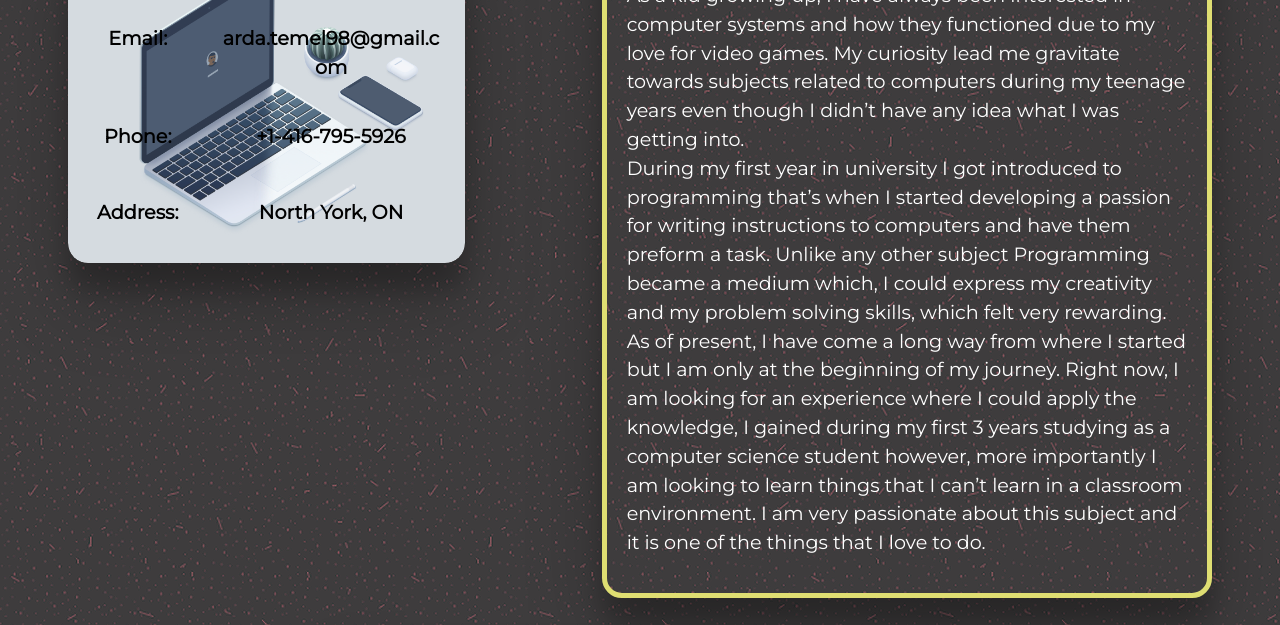
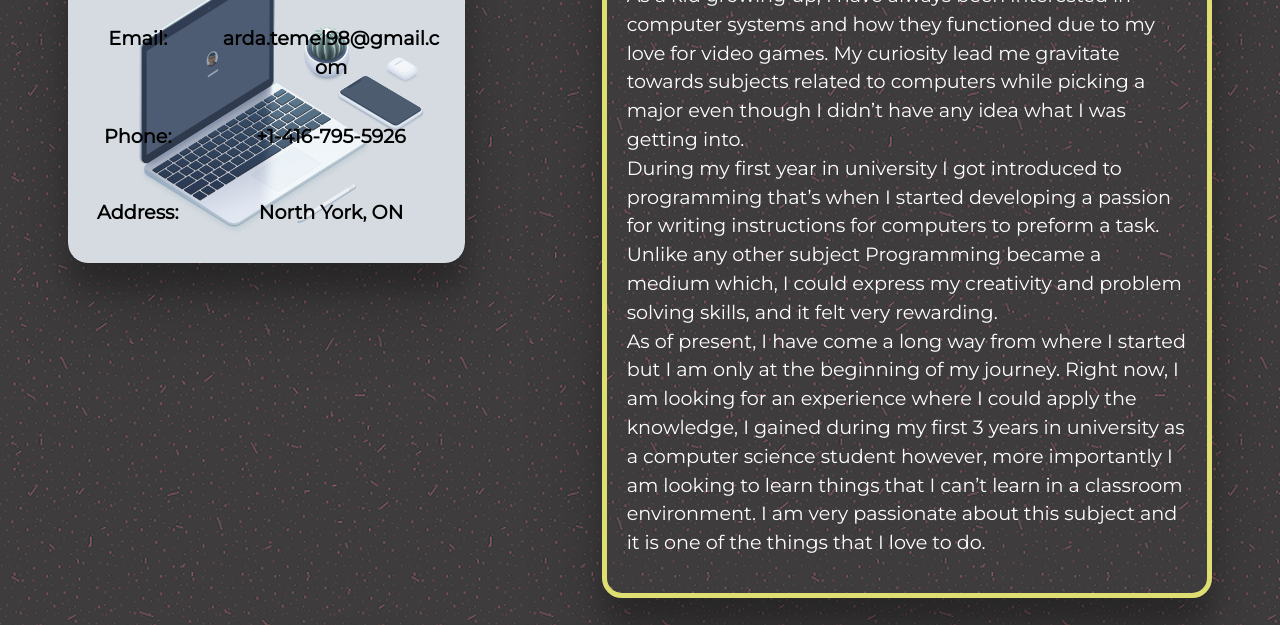
Before and after one commit to TemelArda/temelarda, a website: page public/index.html in a window 1280 px wide. Shown: the part 735-1360 px from the top of the page. Drawn offline with nearby package versions, Linux system fonts and the light colour scheme.

Commit message:
changed the texts.

```diff
--- a/public/index.html
+++ b/public/index.html
@@ -144,11 +144,11 @@
                   <div class="card z-depth-5">
                     <h1 class="card-title"> What do I do?</h1>
                     <p class="card-body text-left"> As a kid growing up, I have always been interested in computer systems and how they functioned due to my love for video games.
-                        My curiosity lead me gravitate towards subjects related to computers during my teenage years even though I didn’t have any idea what I was getting into.
-                        <br> During my first year in university I got introduced to programming that’s when I started developing a passion for writing instructions to computers and have them preform a task.
-                        Unlike any other subject Programming became a medium which, I could express my creativity and my problem solving skills, which felt very rewarding.
+                        My curiosity lead me gravitate towards subjects related to computers while picking a major even though I didn’t have any idea what I was getting into.
+                        <br> During my first year in university I got introduced to programming that’s when I started developing a passion for writing instructions for computers to preform a task.
+                        Unlike any other subject Programming became a medium which, I could express my creativity and problem solving skills, and it felt very rewarding.
                         <br> As of present, I have come a long way from where I started but I am only at the beginning of my journey.
-                        Right now, I am looking for an experience where I could apply the knowledge, I gained during my first 3 years studying as a computer science student
+                        Right now, I am looking for an experience where I could apply the knowledge, I gained during my first 3 years in university as a computer science student
                         however, more importantly I am looking to learn things that I  can’t learn in a classroom environment.
                         I am very passionate about this subject and it is one of the things that I love to do.
                     </p>
@@ -252,7 +252,7 @@
                                 <h2 class="h2-responsive">Tutoring</h2>
                                 <div class="row">
                                   <div class="col-sm-4">
-                                    <strong>Expriecne:</strong>
+                                    <strong>Experience:</strong>
                                   </div>
                                   <div class="col-sm-8">
                                     Mentoring students, help them transition to computer science program and give out 30 minute mini lectures on first year computer science courses.
```
